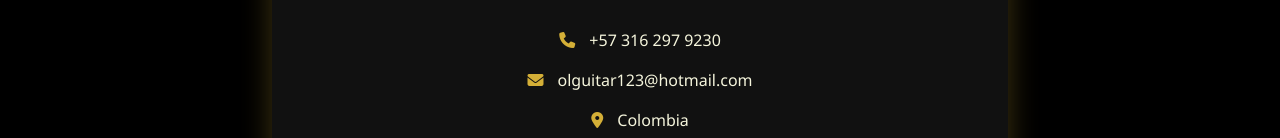
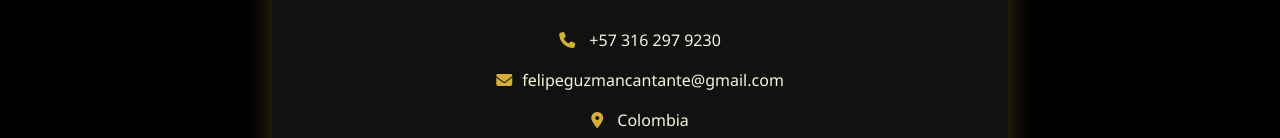
Before and after one commit to paginaweb1/cantante.com, a plain HTML site: page contacto.html in a window 1280 px wide. Shown: the part 580-718 px from the top of the page. Drawn offline with nearby package versions, Linux system fonts and the light colour scheme.

Commit message:
Update contacto.html

```diff
--- a/contacto.html
+++ b/contacto.html
@@ -186,7 +186,7 @@ margin-top:16px;
 <!-- DATOS DE CONTACTO -->
 <div class="contact-info text-center">
 <p><i class="fas fa-phone"></i> +57 316 297 9230</p>
-<p><i class="fas fa-envelope"></i> olguitar123@hotmail.com</p>
+<p><i class="fas fa-envelope"></i>felipeguzmancantante@gmail.com</p>
 <p><i class="fas fa-map-marker-alt"></i> Colombia</p>
 </div>
 
@@ -244,4 +244,5 @@ mensajeEstado.innerHTML="❌ No fue enviado el mensaje. Intenta nuevamente.";
 <script src="https://cdn.jsdelivr.net/npm/bootstrap@5.3.2/dist/js/bootstrap.bundle.min.js"></script>
 
 </body>
+
 </html>s
```
